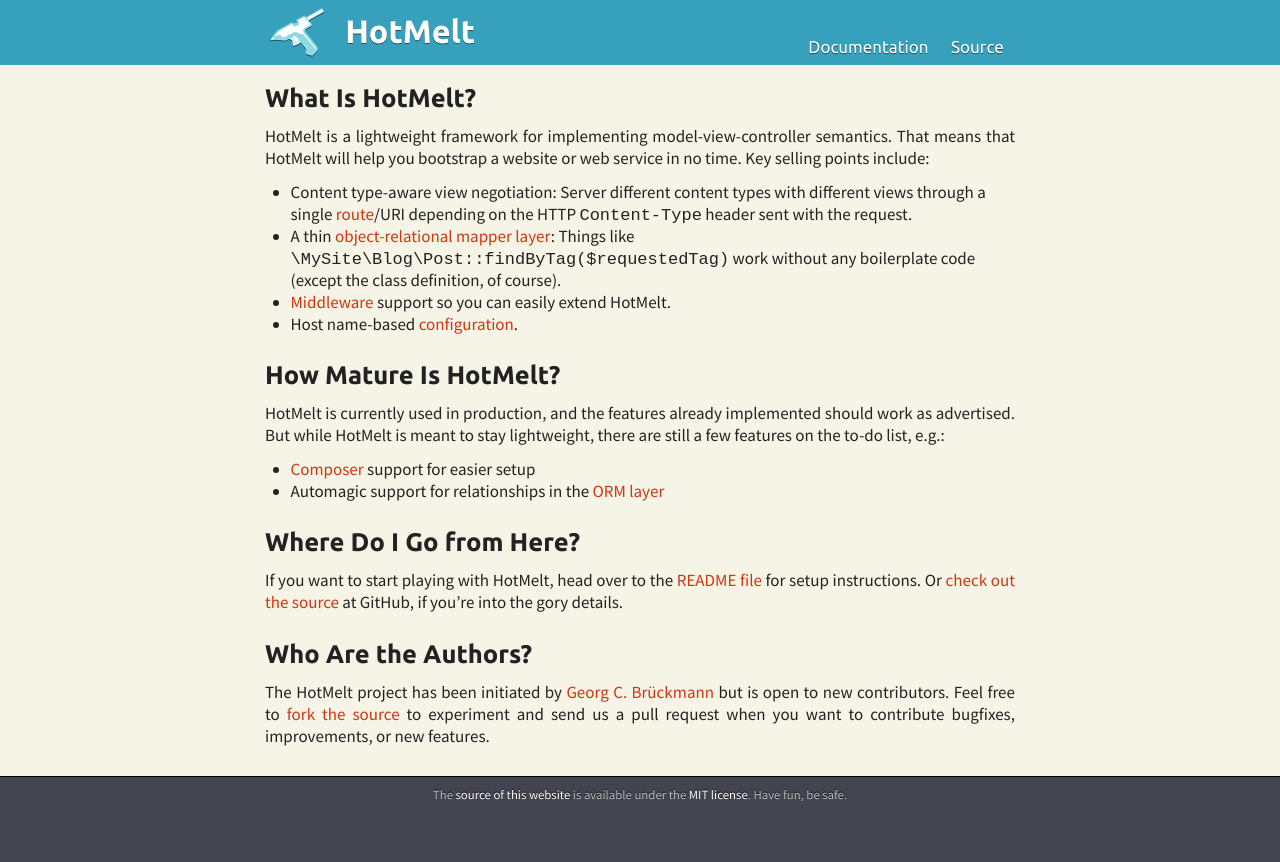
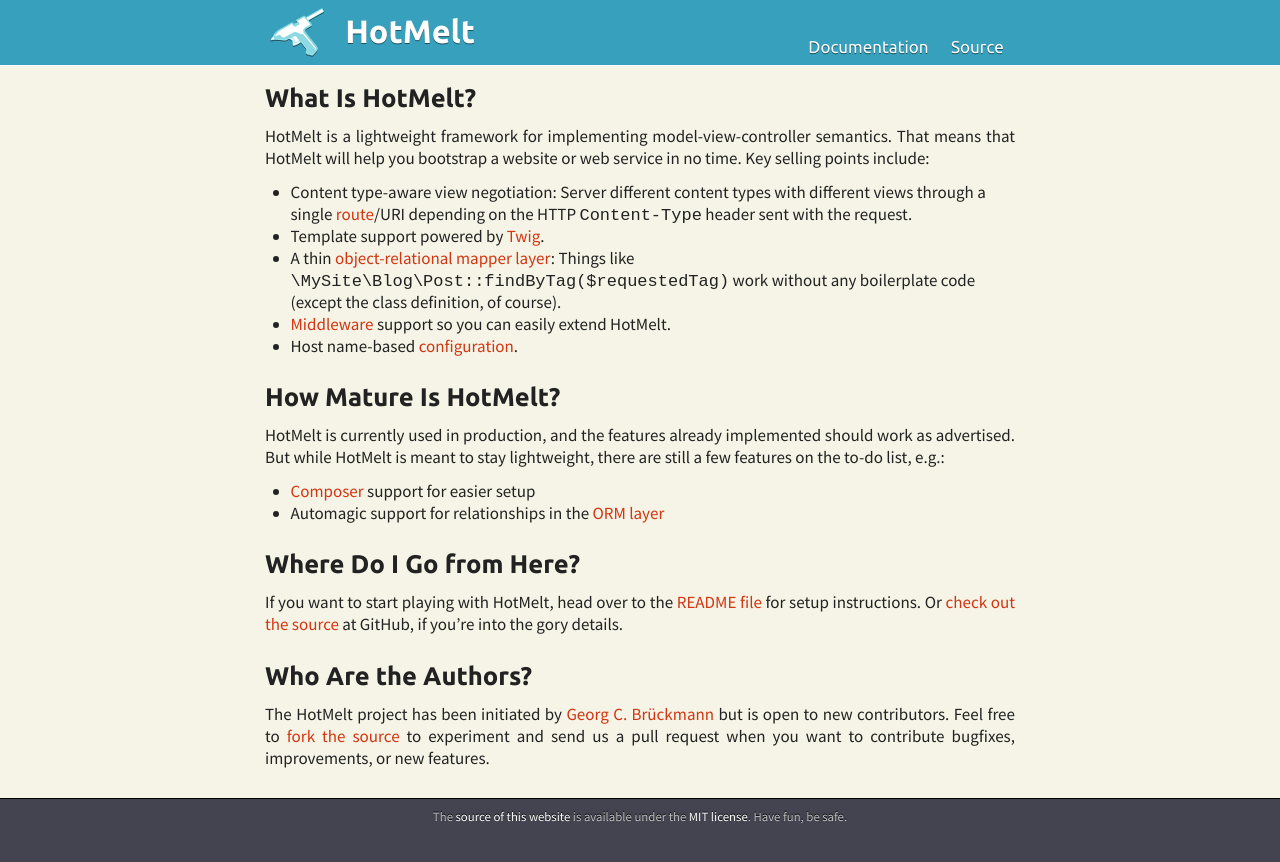
Before and after one commit to gcbrueckmann/HotMelt, a Jekyll site: the page built from index.md, in a window 1280 px wide. Shown: the top 862 px of the page. Built offline with Jekyll 4.4.1, drawn with Linux system fonts in a browser that asks for light colours; Markdown is read by kramdown in place of the engine named in the settings.

Commit message:
Mention Twig on landing page

```diff
--- a/index.md
+++ b/index.md
@@ -8,6 +8,7 @@ layout: default
 HotMelt is a lightweight framework for implementing model-view-controller semantics. That means that HotMelt will help you bootstrap a website or web service in no time. Key selling points include:
 
 - Content type-aware view negotiation: Server different content types with different views through a single [route](https://github.com/gcbrueckmann/HotMelt/blob/master/Classes/Route.php)/URI depending on the HTTP `Content-Type` header sent with the request.
+- Template support powered by [Twig][twig].
 - A thin [object-relational mapper layer][orm]: Things like `\MySite\Blog\Post::findByTag($requestedTag)` work without any boilerplate code (except the class definition, of course).
 - [Middleware](https://github.com/gcbrueckmann/HotMelt/blob/master/Classes/Middleware.php) support so you can easily extend HotMelt.
 - Host name-based [configuration](https://github.com/gcbrueckmann/HotMelt/blob/master/Classes/Config.php).
@@ -32,3 +33,4 @@ The HotMelt project has been initiated by [Georg C. Brückmann][gcb] but is open
 [source]: https://github.com/gcbrueckmann/HotMelt
 [gcb]: http://gcbrueckmann.de
 [orm]: https://github.com/gcbrueckmann/HotMelt/blob/master/Classes/PersistentObject.php
+[twig]: https://github.com/fabpot/Twig
```
